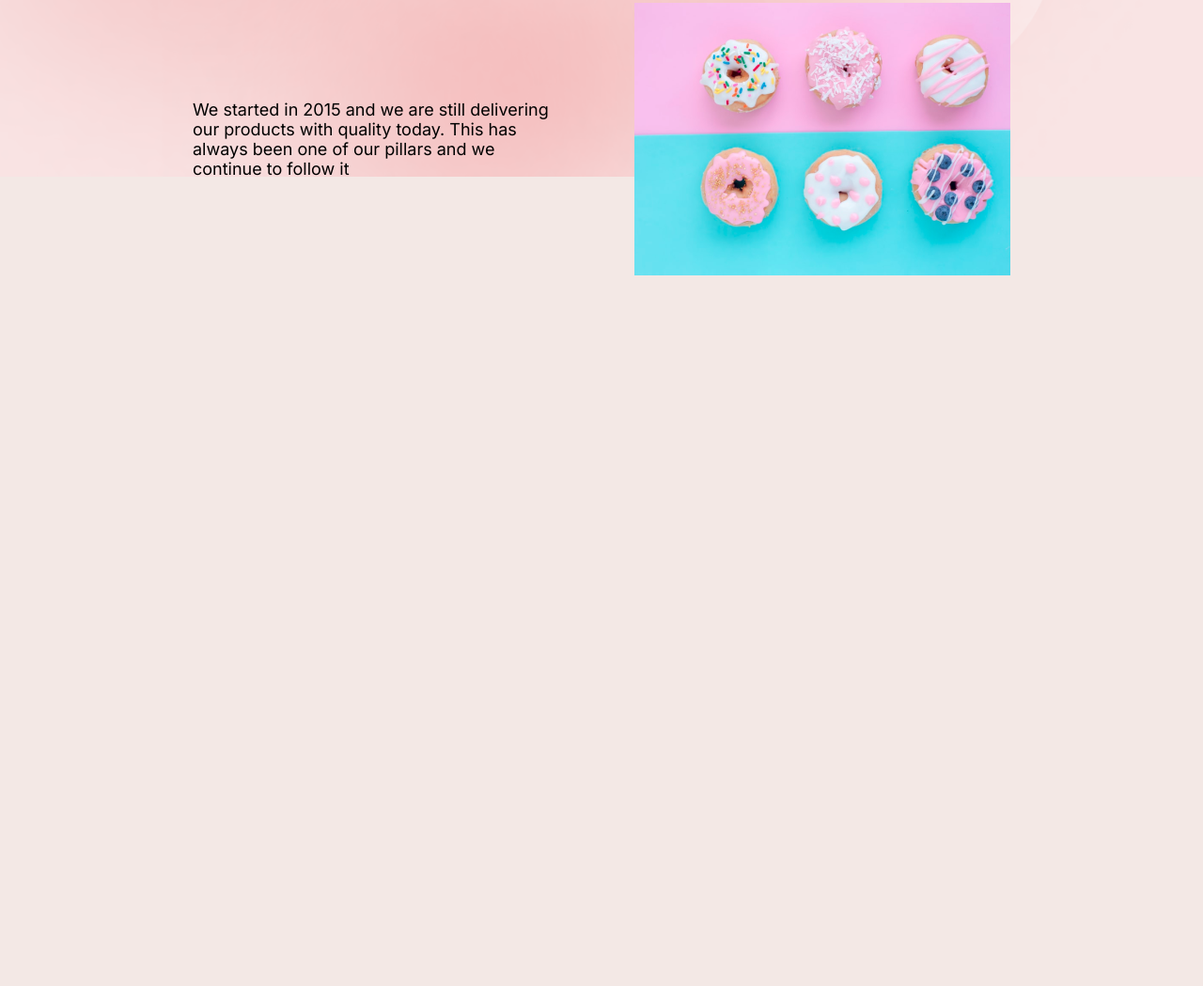
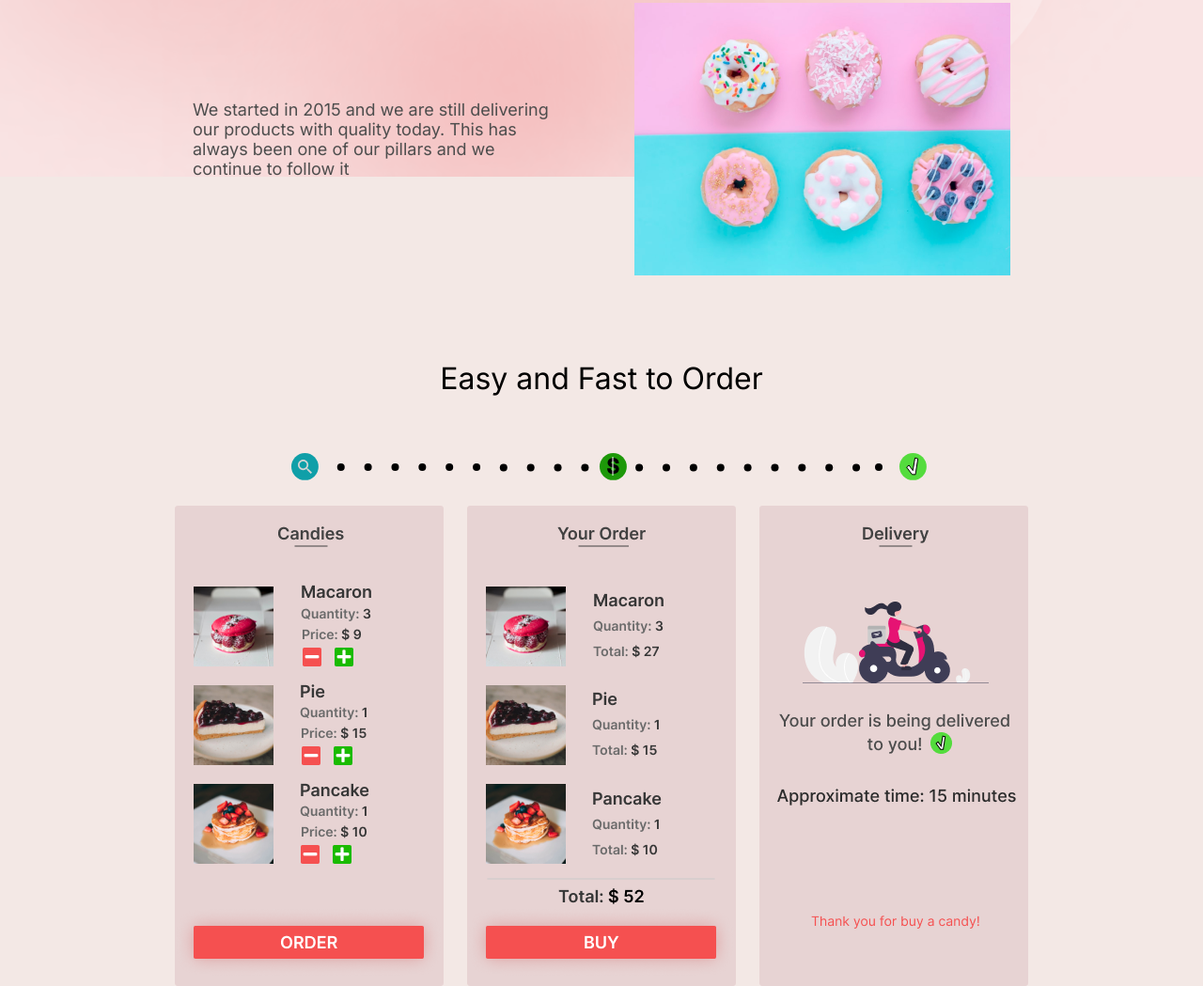
Before and after one commit to Pedro-Murilo/candelivery, a plain HTML site: page index.html in a window 1280 px wide. Shown: the part 1305-2354 px from the top of the page at 94% size. Before the commit the page ends 1628 px from the top, so only its background shows below. Drawn offline with Linux system fonts and the light colour scheme.

Commit message:
style: created section delivery structure and styles

```diff
--- a/css/styles.scss
+++ b/css/styles.scss
@@ -162,6 +162,7 @@
   p {
     max-width: 40rem;
     font-size: $text-18;
+    color: $gray-dark;
   }
 
   .text-macaron {
@@ -191,3 +192,35 @@
     }
   }
 }
+
+.section-delivery {
+  max-width: $max-width-94;
+  margin: 0 auto;
+
+  h2 {
+    text-align: center;
+    font-size: $title-32;
+    padding-top: 6rem;
+    font-weight: 400;
+  }
+
+  .container-delivery {
+    padding-top: 6rem;
+
+    > img {
+      margin: 0 14rem 2rem 14rem;
+    }
+
+    .container-ordering {
+      display: flex;
+      align-items: center;
+      justify-content: center;
+
+      img {
+        &:not(:last-child) {
+          margin-right: 2.5rem;
+        }
+      }
+    }
+  }
+}
--- a/index.html
+++ b/index.html
@@ -83,5 +83,18 @@
         </div>
       </div>
     </section>
+
+    <section class="section-delivery">
+      <h2>Easy and Fast to Order</h2>
+
+      <div class="container-delivery">
+        <img src="svg/checking.svg" alt="Searching, ordering and buying image" />
+        <div class="container-ordering">
+          <img src="img/ordering.png" alt="Ordering a product" />
+          <img src="img/buying.png" alt="Buying a product" />
+          <img src="img/delivering.png" alt="Delivering a product" />
+        </div>
+      </div>
+    </section>
   </body>
 </html>
```
Also changed, not shown: css/styles.css, 1 other file.
